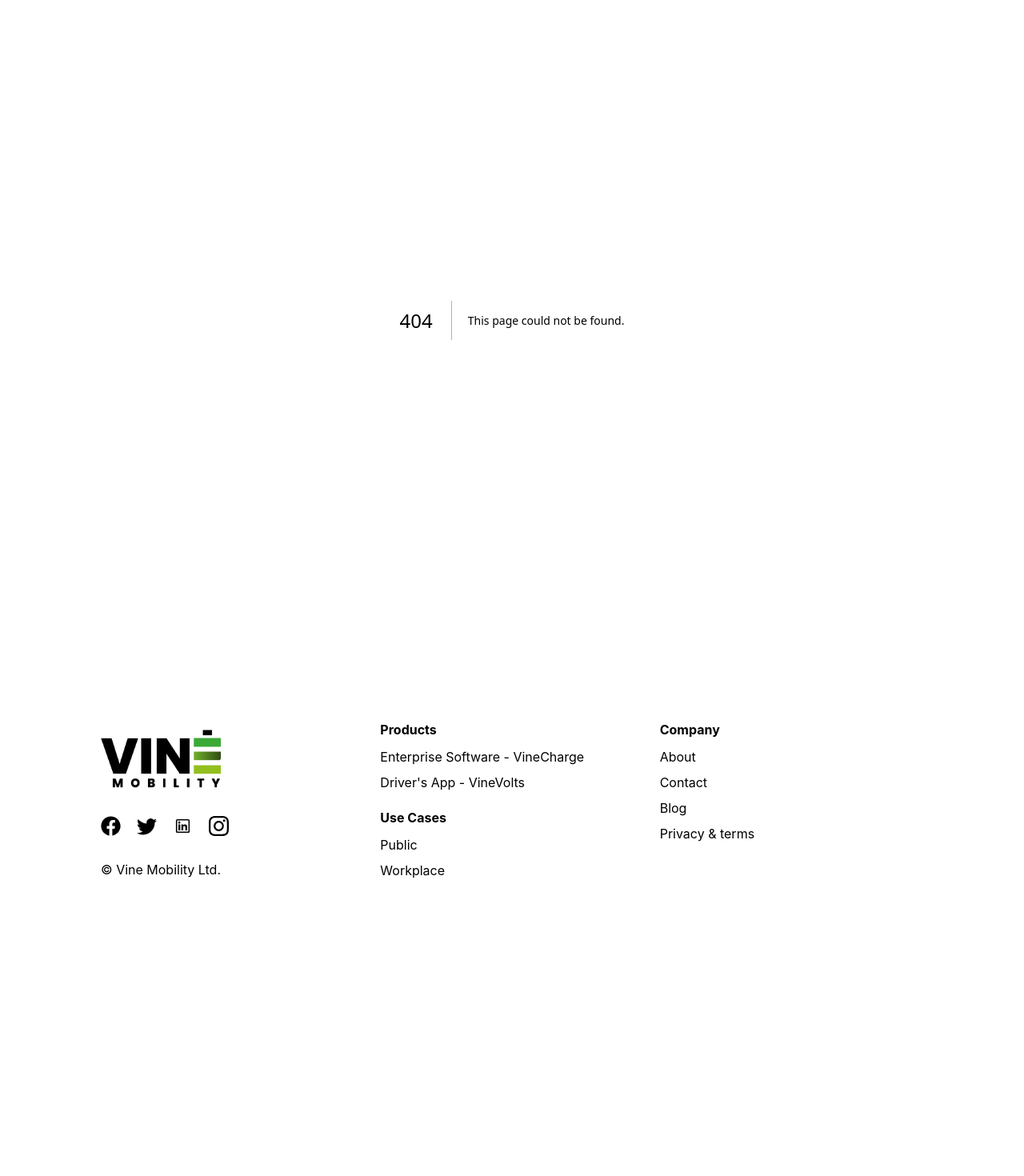
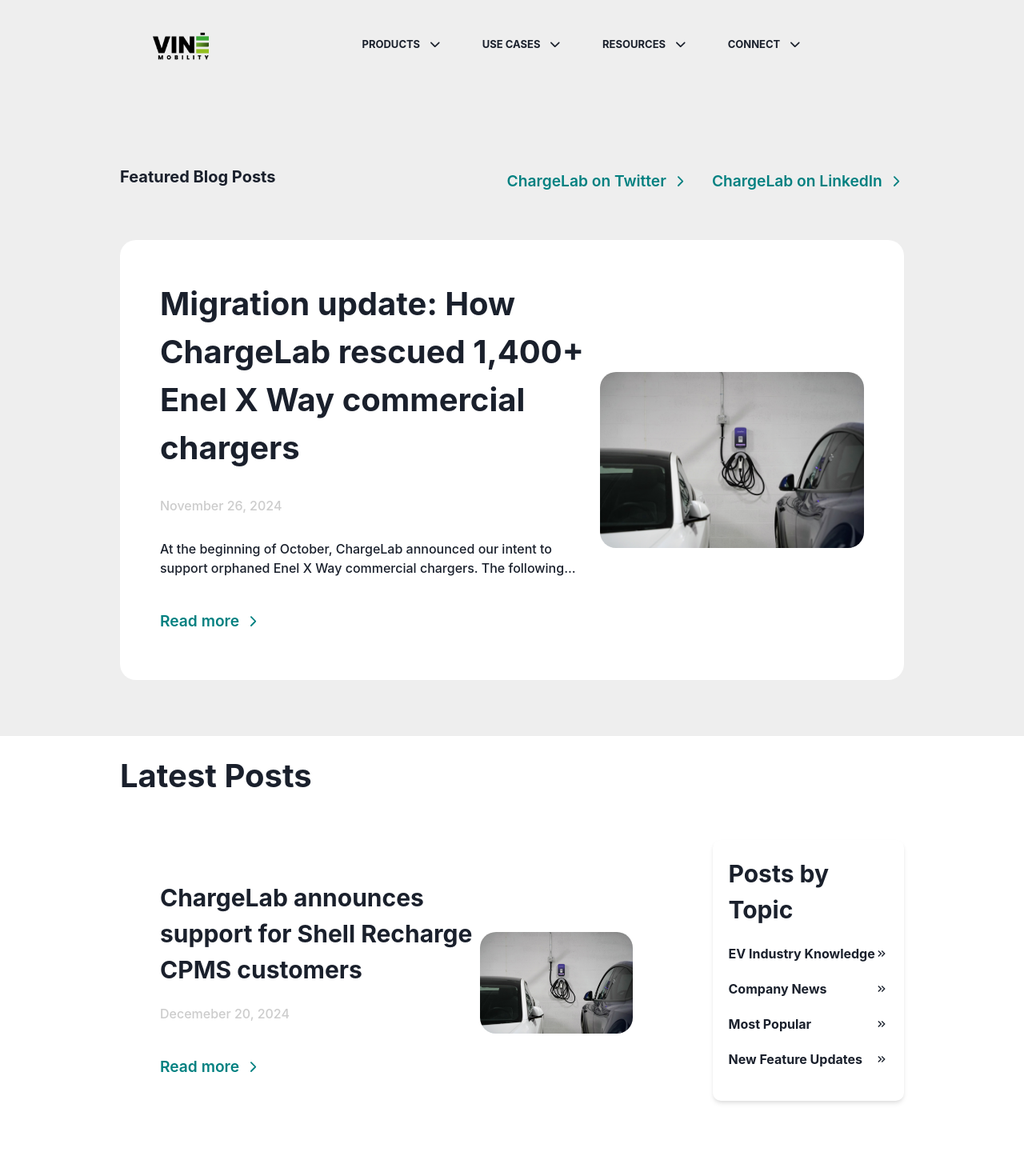
Before and after one commit to Philmcdonald/vine-mobility-next, a Next.js app: page /blog in a window 1280 px wide. Before the commit this address had no page. Shown: the top 1470 px of the page at 80% size. Before the commit the page ends 1200 px from the top, so only its background shows below. Built offline with nearby package versions, Linux system fonts and the light colour scheme.

Commit message:
first commit

```diff
--- /dev/null
+++ b/app/blog/components/Hero.jsx
@@ -0,0 +1,69 @@
+import { Box, Flex, Text } from "@chakra-ui/react";
+import Image from "next/image";
+import React from "react";
+import Navigation from "@/app/components/Nav";
+import { CustomButton } from "@/app/components/CustomButton";
+import flexImg from "../../../public/assets/flexImg.jpg"
+
+
+
+const Hero = () => {
+  return (
+    <Box
+      p={["20px 30px", "20px 30px", "20px 30px", "20px 150px"]}
+      bg={"#eee"}
+      justifyContent={"center"}
+      h={"fit-content"}
+    >
+      <Navigation />
+      <Box mt="100px">
+        <Flex justify={"space-between"} align={"center"}>
+          <Text fontWeight={" bold"} fontSize={"20px"}>
+            Featured Blog Posts
+          </Text>
+          <Flex align={"center"} gap={"30px"}>
+            <CustomButton
+              btnText={"ChargeLab on Twitter"}
+              color={"teal"}
+              bg={"none"}
+              px="0px"
+            />
+            <CustomButton
+              btnText={"ChargeLab on LinkedIn"}
+              color={"teal"}
+              bg={"none"}
+              px={"0px"}
+            />
+          </Flex>
+        </Flex>
+        <Flex
+        //   h={"400px"}
+          bg={"#fff"}
+          borderRadius={"20px"}
+          p={"50px"}
+          align={"center"}
+          justify={"space-between"}
+          my="50px"
+        >
+          <Box maxW={"550px"}>
+            <Text fontWeight={"bold"} fontSize={"40px"}>
+              Migration update: How ChargeLab rescued 1,400+ Enel X Way
+              commercial chargers
+            </Text>
+            <Text py="30px" fontWeight={"medium"} color={"#ccc"}>November 26, 2024</Text>
+            <Text  fontWeight={"medium"} pb="20px">
+              At the beginning of October, ChargeLab announced our intent to
+              support orphaned Enel X Way commercial chargers. The following...
+            </Text>
+            <CustomButton btnText={"Read more"} bg={"none"} color={"teal"} px="0px"/>
+          </Box>
+          <Box>
+            <Image src={flexImg} height={400} width={400} alt="flexible image" style={{borderRadius: "20px"}} />
+          </Box>
+        </Flex>
+      </Box>
+    </Box>
+  );
+};
+
+export default Hero;
--- /dev/null
+++ b/app/blog/components/Posts.jsx
@@ -0,0 +1,104 @@
+import { Box, Flex, Text } from "@chakra-ui/react";
+import Image from "next/image";
+import React from "react";
+import flexImg from "../../../public/assets/flexImg.jpg"
+import {CustomButton } from "@/app/components/CustomButton";
+import { MdKeyboardDoubleArrowRight } from "react-icons/md";
+
+const posts = [
+  {
+    id: 1,
+    topic: "ChargeLab announces support for Shell Recharge CPMS customers",
+    date: "Decemeber 20, 2024",
+    pic: flexImg,
+  },
+  {
+    id: 2,
+    topic: "ChargeLab announces support for Shell Recharge CPMS customers",
+    date: "Decemeber 20, 2024",
+    pic: flexImg,
+  },
+  {
+    id: 3,
+    topic: "ChargeLab announces support for Shell Recharge CPMS customers",
+    date: "Decemeber 20, 2024",
+    pic: flexImg,
+  },
+];
+
+const Posts = () => {
+  return (
+    <Box
+      p={["20px 30px", "20px 30px", "20px 30px", "20px 150px"]}
+      bg={"#fff"}
+      justifyContent={"center"}
+      h={"fit-content"}
+    >
+      <Text fontSize={"40px"} fontWeight={"bold"}>
+        Latest Posts{" "}
+      </Text>
+      <Flex my={"50px"} align={"start"} gap={"50px"}>
+        <Box>
+          {posts.map((post) => (
+            <Flex
+              key={post?.id}
+              align={"center"}
+              mb="30px"
+              p={"50px"}
+              w={"fit-content"}
+              cursor={"pointer"}
+              borderRadius={"20px"}
+              _hover={{boxShadow:"xl"}}
+            >
+              <Box maxW={"400px"}>
+                <Text fontSize={"30px"} fontWeight={"bold"}>
+                  {post?.topic}
+                </Text>
+                <Text fontWeight={"medium"} color={"#ccc"} py="20px">
+                  {post?.date}
+                </Text>
+                <CustomButton
+                  btnText={"Read more"}
+                  px={"0px"}
+                  bg={"none"}
+                  color={"teal"}
+                />
+              </Box>
+              <Box>
+
+                 <Image src={post?.pic} alt="flexible image" style={{borderRadius: "20px"}} height={400} width={400} />
+
+              </Box>
+            </Flex>
+          ))}
+        </Box>
+        <Box borderRadius={"10px"} bg={"#fff"} p="20px" boxShadow={"md"} h={"fit-content"} w={"300px"} >
+            <Text fontSize={"30px"} fontWeight={"bold"}>Posts by Topic</Text>
+
+            <Box mt="20px" fontWeight={"bold"}>
+                <Flex align={"center"} justify={"space-between"}>
+                    <Text>EV Industry Knowledge</Text>
+                    <MdKeyboardDoubleArrowRight  />
+                </Flex>
+                <Flex align={"center"} justify={"space-between"} my={"20px"}>
+                    <Text>Company News</Text>
+                    <MdKeyboardDoubleArrowRight  />
+                </Flex>
+                <Flex align={"center"} justify={"space-between"}>
+                    <Text>Most Popular</Text>
+                    <MdKeyboardDoubleArrowRight  />
+                </Flex>
+                <Flex align={"center"} justify={"space-between"} my="20px">
+                    <Text>New Feature Updates</Text>
+                    <MdKeyboardDoubleArrowRight  />
+                </Flex>
+
+            </Box>
+
+        </Box>
+      </Flex>
+    </Box>
+  );
+};
+
+export default Posts;
--- /dev/null
+++ b/app/blog/page.jsx
@@ -0,0 +1,16 @@
+import { Box } from '@chakra-ui/react'
+import React from 'react'
+import Hero from './components/Hero'
+import Posts from './components/Posts'
+
+
+const Index = () => {
+  return (
+    <Box>
+        <Hero />
+        <Posts />
+    </Box>
+  )
+}
+
+export default Index
--- a/app/components/NavigationOptions.jsx
+++ b/app/components/NavigationOptions.jsx
@@ -141,14 +141,14 @@
                   </Text>
                 </Link>
 
-                {/* <Link href="/">
+                <Link href="/blog">
                   <Text
                     _hover={{ color: '#8fc03f' }}
                     transition="all 0.3s ease"
                   >
                     Blog
                   </Text>
-                </Link> */}
+                </Link>
 
                 <Link href={'/privacy'}>
                   <Text
```
Also changed, not shown: public/assets/flexImg.jpg (added).
